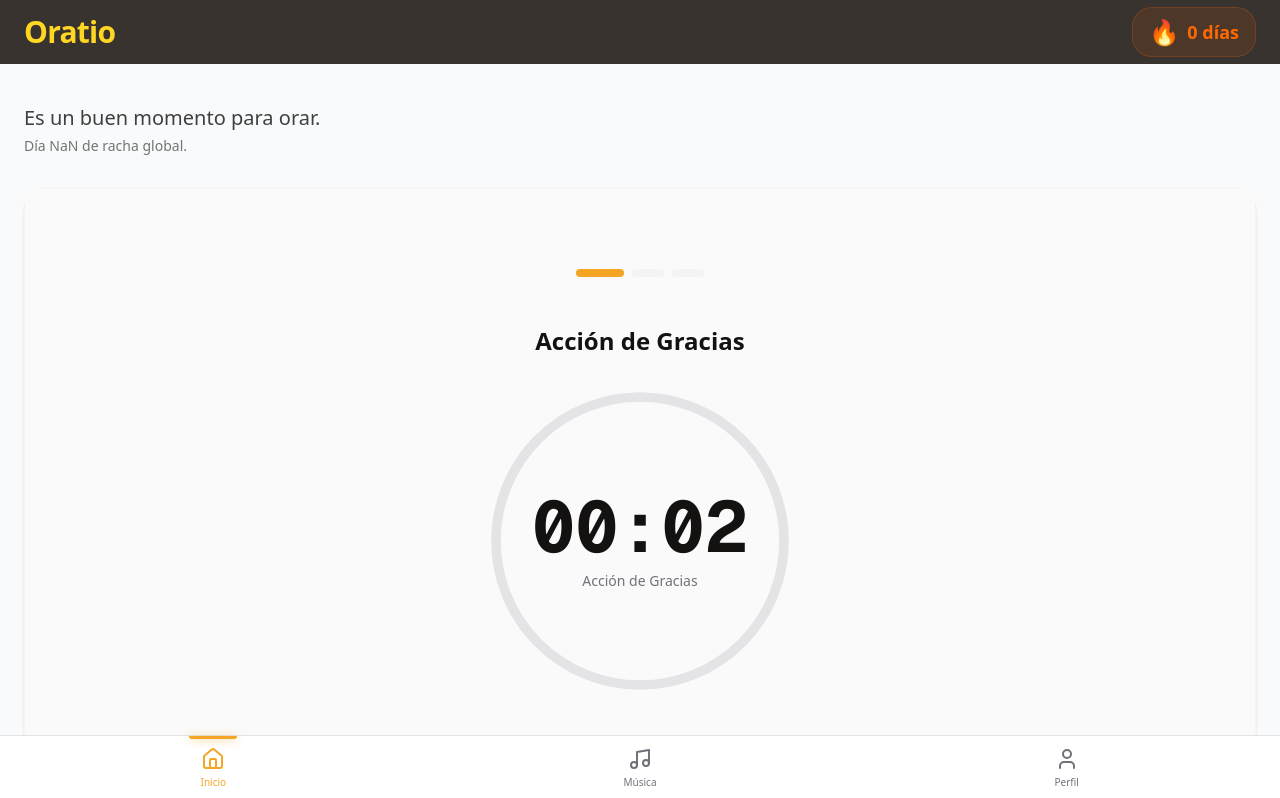
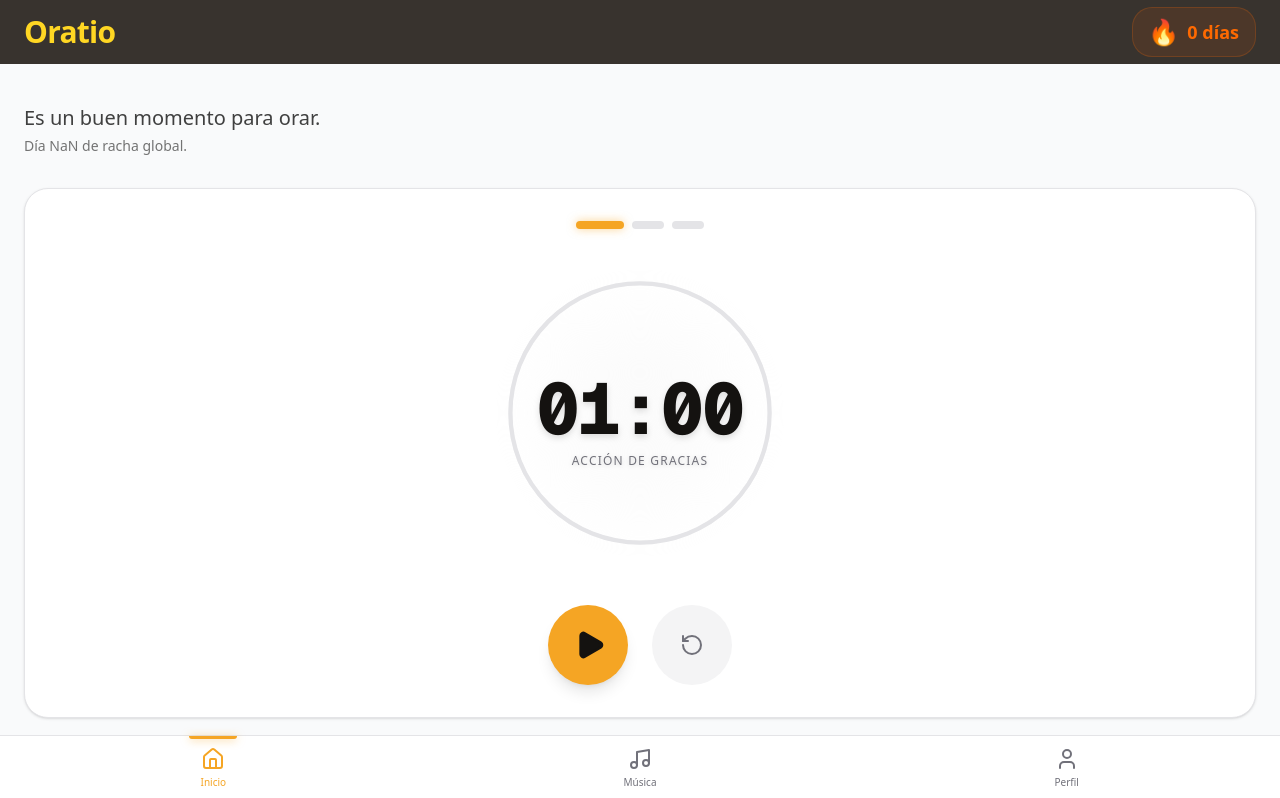
Before and after one commit to DaveCuc/pray-app, a Next.js app: page / in a window 1280 px wide. Shown: the top 798 px of the page. Built offline with nearby package versions, Linux system fonts and the light colour scheme.

Commit message:
feat: enhance Reloj component with animated candle and update timer logic

```diff
--- a/app/_components/reloj.tsx
+++ b/app/_components/reloj.tsx
@@ -1,25 +1,29 @@
 "use client";
 
 import { useState, useEffect } from "react";
-import { Play, Pause, RotateCcw, ArrowRight } from "lucide-react";
+import { motion, AnimatePresence } from "framer-motion";
+import { Play, Pause, RotateCcw, ArrowRight, Flame } from "lucide-react";
+import Vela from "./vela";
 
-// Definición de las 3 fases
 const FASES = [
-    { id: 1, nombre: "Acción de Gracias", duration: 20 }, // En minutos
-    { id: 2, nombre: "Alabanza", duration: 20 },
-    { id: 3, nombre: "Espíritu Santo", duration: 20 },
+  { id: 1, nombre: "Acción de Gracias", duration: 1 },
+  { id: 2, nombre: "Alabanza", duration: 1 },
+  { id: 3, nombre: "Espíritu Santo", duration: 1 },
 ];
 
 interface RelojProps {
-    onFinish?: () => void; // Prop opcional para guardar la racha
+  onFinish?: () => void;
+  yaOramosHoy?: boolean;
 }
 
-const Reloj = ({ onFinish }: RelojProps) => {
+const Reloj = ({ onFinish, yaOramosHoy = false }: RelojProps) => {
   const [faseActual, setFaseActual] = useState(0);
-    const [minutes, setMinutes] = useState(0);
-    const [seconds, setSeconds] = useState(2);
+  const [minutes, setMinutes] = useState(FASES[0].duration);
+  const [seconds, setSeconds] = useState(0);
   const [isRunning, setIsRunning] = useState(false);
   const [faseCompletada, setFaseCompletada] = useState(false);
+
+  const velaEncendida = yaOramosHoy || faseCompletada;
 
   useEffect(() => {
     let interval: NodeJS.Timeout;
@@ -38,10 +42,9 @@ const Reloj = ({ onFinish }: RelojProps) => {
         }
       }, 1000);
     } else if (minutes === 0 && seconds === 0 && isRunning) {
-            // Cuando el temporizador llega a 0
       setIsRunning(false);
       setFaseCompletada(true);
-            if (onFinish) onFinish(); // Guardar racha al terminar
+      if (onFinish) onFinish();
     }
 
     return () => clearInterval(interval);
@@ -51,8 +54,8 @@ const Reloj = ({ onFinish }: RelojProps) => {
 
   const handleReset = () => {
     setIsRunning(false);
-        setMinutes(0);
-        setSeconds(2);
+    setMinutes(FASES[faseActual].duration);
+    setSeconds(0);
     setFaseCompletada(false);
   };
 
@@ -60,8 +63,8 @@ const Reloj = ({ onFinish }: RelojProps) => {
     if (faseActual < 2) {
       const nuevaFase = faseActual + 1;
       setFaseActual(nuevaFase);
-            setMinutes(0);
-            setSeconds(2);
+      setMinutes(FASES[nuevaFase].duration);
+      setSeconds(0);
       setFaseCompletada(false);
       setIsRunning(true);
     }
@@ -71,111 +74,123 @@ const Reloj = ({ onFinish }: RelojProps) => {
     return `${String(minutes).padStart(2, "0")}:${String(seconds).padStart(2, "0")}`;
   };
 
-    const totalTimeSeconds = 2;
+  const totalTimeSeconds = FASES[faseActual].duration * 60;
   const currentTimeSeconds = minutes * 60 + seconds;
   const progressPercentage = ((totalTimeSeconds - currentTimeSeconds) / totalTimeSeconds) * 100;
 
   return (
-        <div className="flex flex-col items-center justify-center min-h-screen bg-background px-4 py-8">
+    <div className="flex flex-col items-center justify-center px-4 py-8 relative">
 
       {/* Píldoras indicadoras de fase */}
-            <div className="flex gap-2 mb-12">
+      <div className="flex gap-2 mb-10 z-10">
         {FASES.map((fase, i) => (
           <div
             key={fase.id}
-                        className={`h-2 transition-all duration-300 rounded-full ${i === faseActual
-                            ? "w-12 bg-primary"
+            className={`h-2 transition-all duration-300 rounded-full ${
+              i === faseActual
+                ? "w-12 bg-primary drop-shadow-[0_0_5px_rgba(245,165,36,0.5)]"
                 : i < faseActual
-                                ? "w-8 bg-primary/60"
-                                : "w-8 bg-muted"
+                ? "w-8 bg-primary/40"
+                : "w-8 bg-border"
             }`}
           />
         ))}
       </div>
 
-            {/* Nombre de la fase actual */}
-            {!faseCompletada && (
-                <h2 className="text-2xl font-bold text-foreground mb-6">
-                    {FASES[faseActual].nombre}
-                </h2>
+      {/* Display circular */}
+      <div className="relative mb-12 w-72 h-72 flex items-center justify-center rounded-full overflow-hidden">
+
+        {/* COMPONENTE VELA */}
+        <AnimatePresence>
+          {velaEncendida && (
+            <motion.div
+              initial={{ opacity: 0, y: 20 }}
+              animate={{ opacity: 1, y: 0 }}
+              exit={{ opacity: 0, y: 20 }}
+              transition={{ duration: 0.8 }}
+              className="absolute inset-0 flex items-end justify-center z-0"
+            >
+              <Vela />
+            </motion.div>
           )}
+        </AnimatePresence>
 
-            {/* Display circular */}
-            <div className="relative w-80 h-80 mb-16">
-                <svg className="w-full h-full transform -rotate-90" viewBox="0 0 200 200">
-                    {/* Círculo de fondo */}
+        {/* FONDO OSCURO DIFUMINADO (Se desvanece al completar la fase) */}
+        <motion.div
+          animate={{ opacity: faseCompletada ? 0 : 1 }}
+          transition={{ duration: 1.5, ease: "easeInOut" }}
+          className="absolute inset-0 flex items-center justify-center z-10 pointer-events-none"
+        >
+          <div className="w-48 h-48 bg-background/80 rounded-full blur-2xl"></div>
+        </motion.div>
+
+        {/* Círculo SVG */}
+        <svg className="absolute inset-0 w-full h-full transform -rotate-90 z-20 pointer-events-none" viewBox="0 0 200 200">
           <circle
-                        cx="100"
-                        cy="100"
-                        r="90"
-                        fill="none"
-                        stroke="currentColor"
-                        strokeWidth="6"
+            cx="100" cy="100" r="90" fill="none" stroke="currentColor" strokeWidth="3"
             className="text-border"
           />
-                    {/* Círculo de progreso dorado */}
           <circle
-                        cx="100"
-                        cy="100"
-                        r="90"
-                        fill="none"
-                        stroke="currentColor"
-                        strokeWidth="6"
+            cx="100" cy="100" r="90" fill="none" stroke="currentColor" strokeWidth="5"
             strokeDasharray={`${2 * Math.PI * 90}`}
             strokeDashoffset={`${2 * Math.PI * 90 * (1 - progressPercentage / 100)}`}
-                        className="text-primary drop-shadow-[0_0_15px_rgba(245,165,36,0.3)] transition-all duration-1000"
-                        strokeLinecap="round"
+            className="text-primary drop-shadow-[0_0_10px_rgba(245,165,36,0.4)] transition-all duration-1000"
           />
         </svg>
-                <div className="absolute inset-0 flex items-center justify-center">
-                    <div className="text-center">
-                        <div className="text-7xl font-bold text-foreground font-mono">
+
+        {/* TEXTO DEL TIEMPO (Se desvanece al completar la fase) */}
+        <motion.div
+          animate={{ opacity: faseCompletada ? 0 : 1 }}
+          transition={{ duration: 1.5, ease: "easeInOut" }}
+          className="text-center z-30 mt-4"
+        >
+          <div className="text-7xl font-extrabold text-foreground font-mono tracking-tight drop-shadow-md">
             {formatTime()}
           </div>
-                        <div className="text-sm text-muted-foreground mt-2">
+          <div className="text-xs text-muted-foreground uppercase tracking-widest mt-2 font-medium drop-shadow-sm">
             {FASES[faseActual].nombre}
           </div>
-                    </div>
-                </div>
+        </motion.div>
       </div>
 
       {/* Controles */}
-            <div className="flex gap-6 mb-12">
+      <div className="flex flex-col items-center gap-6 z-10">
+        {!faseCompletada ? (
+          <div className="flex gap-6">
             <button
               onClick={togglePlayPause}
-                    className="w-24 h-24 rounded-full bg-primary hover:bg-primary/90 text-primary-foreground flex items-center justify-center transition-all shadow-lg hover:shadow-xl active:scale-95"
+              className="w-20 h-20 rounded-full bg-primary text-primary-foreground flex items-center justify-center transition-all shadow-lg hover:bg-oratio-gold-hover hover:scale-105"
             >
               {isRunning ? (
-                        <Pause size={40} fill="currentColor" />
+                <Pause size={32} fill="currentColor" />
               ) : (
-                        <Play size={40} fill="currentColor" className="ml-1" />
+                <Play size={32} className="ml-1" fill="currentColor" />
               )}
             </button>
             <button
               onClick={handleReset}
-                    className="w-24 h-24 rounded-full bg-muted hover:bg-muted/80 text-foreground flex items-center justify-center transition-all active:scale-95"
+              className="w-20 h-20 rounded-full bg-muted text-muted-foreground flex items-center justify-center transition-all hover:bg-secondary"
             >
-                    <RotateCcw size={28} />
+              <RotateCcw size={24} />
             </button>
           </div>
-
-            {/* Botón Continuar */}
-            {faseCompletada && faseActual < 2 && (
+        ) : (
+          faseActual < 2 ? (
             <button
               onClick={handleContinuar}
-                    className="flex items-center gap-2 px-8 py-3 bg-primary text-primary-foreground rounded-lg font-semibold hover:bg-primary/90 transition-all"
+              className="flex items-center gap-2 px-10 py-4 rounded-full bg-primary text-primary-foreground font-bold transition-all shadow-lg animate-pulse hover:bg-oratio-gold-hover"
             >
-                    Continuar <ArrowRight size={20} />
+              Siguiente Fase <ArrowRight size={20} />
             </button>
+          ) : (
+            <div className="flex flex-col items-center gap-3 px-8 py-5 rounded-3xl bg-card border border-primary/30 shadow-[0_0_30px_rgba(245,165,36,0.2)]">
+              <Flame size={40} className="text-primary animate-pulse" />
+              <div className="text-xl font-bold text-primary">¡Oración Completada!</div>
+              <div className="text-sm text-muted-foreground">Racha de hoy guardada.</div>
+            </div>
+          )
         )}
-
-            {/* Mensaje final */}
-            {faseCompletada && faseActual === 2 && (
-                <div className="text-center">
-                    <h3 className="text-3xl font-bold text-foreground">¡Racha completada!</h3>
-                    <p className="text-muted-foreground mt-2">Has completado tu tiempo de oración.</p>
       </div>
-            )}
     </div>
   );
 };
--- /dev/null
+++ b/app/_components/vela.tsx
@@ -0,0 +1,12 @@
+export default function Vela() {
+  return (
+    <div className="candle-holder">
+      <div className="candle-body">
+        <div className="candle-blinking-glow"></div>
+        <div className="candle-thread"></div>
+        <div className="candle-glow"></div>
+        <div className="candle-flame"></div>
+      </div>
+    </div>
+  );
+}
--- a/app/globals.css
+++ b/app/globals.css
@@ -95,3 +95,154 @@
     @apply bg-background text-foreground;
   }
 }
+
+@layer utilities {
+  /* Efecto Gooey para el fuego */
+  .fire-filter {
+    filter: url('#gooey');
+  }
+
+  /* Animación de subida y desaparición */
+  @keyframes flame-rise {
+    0% {
+      transform: translateY(0) scale(1);
+      opacity: 1;
+    }
+    100% {
+      transform: translateY(-80px) scale(0);
+      opacity: 0;
+    }
+  }
+
+  /* Variaciones de animación para cada partícula */
+  .animate-flame-1 { animation: flame-rise 1.5s infinite ease-in; animation-delay: 0s; }
+  .animate-flame-2 { animation: flame-rise 1.8s infinite ease-in; animation-delay: 0.2s; }
+  .animate-flame-3 { animation: flame-rise 1.2s infinite ease-in; animation-delay: 0.4s; }
+  .animate-flame-4 { animation: flame-rise 2s infinite ease-in; animation-delay: 0.1s; }
+  .animate-flame-5 { animation: flame-rise 1.6s infinite ease-in; animation-delay: 0.5s; }
+}
+
+
+/* =========================================
+   ANIMACIÓN DE VELA (Para el Temporizador)
+   ========================================= */
+
+.candle-holder {
+  /* Escalado al 55% para que encaje perfectamente dentro de tu SVG circular */
+  transform: scale(0.55);
+  transform-origin: bottom center;
+  width: 150px;
+  height: 250px;
+  position: relative;
+}
+
+.candle-holder *, .candle-holder *:before, .candle-holder *:after {
+  position: absolute;
+  content: "";
+}
+
+.candle-body {
+  bottom: -20px; /* Lo bajamos un poco para que se asiente en el borde del SVG */
+  width: 150px;
+  height: 200px;
+  border-radius: 150px / 40px;
+  box-shadow: inset 20px -30px 50px 0 rgba(0, 0, 0, 0.4), inset -20px 0 50px 0 rgba(0, 0, 0, 0.4);
+  background: linear-gradient(#e48825, #e78e0e, #833c03, #4c1a03 50%, #1c0900);
+}
+
+.candle-body:before {
+  width: 100%;
+  height: 40px;
+  border-radius: 50%;
+  border: 2px solid #d47401;
+  background: radial-gradient(#eaa121, #8e4901 45%, #b86409 80%);
+}
+
+.candle-body:after {
+  width: 34px;
+  height: 10px;
+  left: 50%;
+  transform: translateX(-50%);
+  border-radius: 50%;
+  top: 14px;
+  box-shadow: 0 0 20px 0 rgba(0, 0, 0, 0.5);
+  background: radial-gradient(rgba(0, 0, 0, 0.6), transparent 45%);
+}
+
+.candle-thread {
+  width: 6px;
+  height: 36px;
+  top: -17px;
+  left: 50%;
+  z-index: 1;
+  border-radius: 40% 40% 0 0;
+  transform: translateX(-50%);
+  background: linear-gradient(#d6994a, #4b232c, #121212, black, #e8bb31 90%);
+}
+
+.candle-flame {
+  width: 24px;
+  height: 120px;
+  left: 50%;
+  transform-origin: 50% 100%;
+  transform: translateX(-50%);
+  bottom: 100%;
+  border-radius: 50% 50% 20% 20%;
+  background: rgba(255, 255, 255, 1);
+  background: linear-gradient(white 80%, transparent);
+  animation: moveFlame 6s linear infinite, enlargeFlame 5s linear infinite;
+}
+
+.candle-flame:before {
+  width: 100%;
+  height: 100%;
+  border-radius: 50% 50% 20% 20%;
+  box-shadow: 0 0 15px 0 rgba(247, 93, 0, .4), 0 -6px 4px 0 rgba(247, 128, 0, .7);
+}
+
+@keyframes moveFlame {
+  0%, 100% { transform: translateX(-50%) rotate(-2deg); }
+  50% { transform: translateX(-50%) rotate(2deg); }
+}
+
+@keyframes enlargeFlame {
+  0%, 100% { height: 120px; }
+  50% { height: 140px; }
+}
+
+.candle-glow {
+  width: 26px;
+  height: 60px;
+  border-radius: 50% 50% 35% 35%;
+  left: 50%;
+  top: -48px;
+  transform: translateX(-50%);
+  background: rgba(0, 133, 255, .7);
+  box-shadow: 0 -40px 30px 0 #dc8a0c, 0 40px 50px 0 #dc8a0c, inset 3px 0 2px 0 rgba(0, 133, 255, .6), inset -3px 0 2px 0 rgba(0, 133, 255, .6);
+}
+
+.candle-glow:before {
+  width: 70%;
+  height: 60%;
+  left: 50%;
+  transform: translateX(-50%);
+  bottom: 0;
+  border-radius: 50%;
+  background: rgba(0, 0, 0, 0.35);
+}
+
+.candle-blinking-glow {
+  width: 100px;
+  height: 180px;
+  left: 50%;
+  top: -55%;
+  transform: translateX(-50%);
+  border-radius: 50%;
+  background: #ff6000;
+  filter: blur(60px);
+  animation: blinkIt .1s infinite;
+}
+
+@keyframes blinkIt {
+  50% { opacity: .8;}
+}
--- a/app/page.tsx
+++ b/app/page.tsx
@@ -31,9 +31,13 @@ export default function Home() {
         </p>
       </section>
 
-      <section className="bg-white dark:bg-neutral-900 rounded-3xl shadow-sm border border-neutral-100 dark:border-neutral-800">
-        {/* Pasamos la función combinada al Reloj */}
-        <Reloj onFinish={handleFaseCompletada} />
+      {/* 3. Temporizador de Oración */}
+      <section className="bg-card rounded-3xl shadow-sm border border-border">
+        {/* Pasamos stats.completedToday para mantener la vela encendida */}
+        <Reloj
+          onFinish={handleFaseCompletada}
+          yaOramosHoy={stats.completedToday}
+        />
       </section>
 
       <section className="pb-10">
```
Lines whose indentation alone changed are shown as unchanged.
